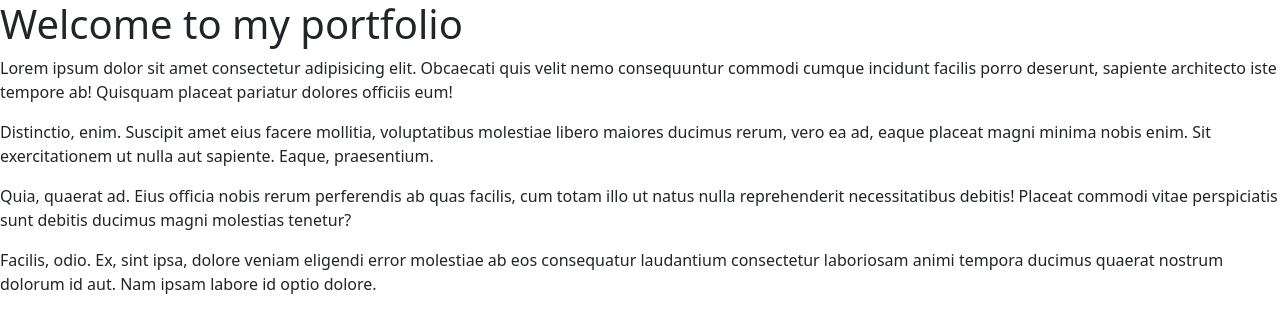
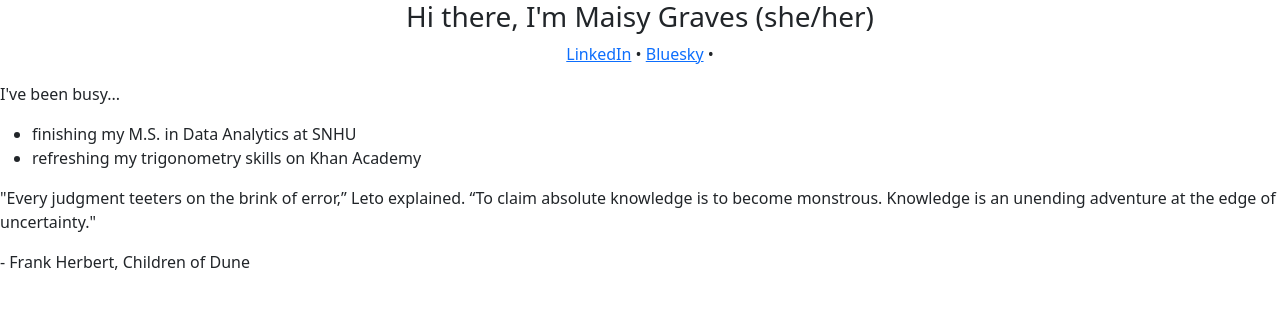
Before and after one commit to maisygraves/maisygraves, a plain HTML site: page index.html in a window 1280 px wide. Drawn offline with nearby package versions, Linux system fonts and the light colour scheme.

Commit message:
Update index.html

```diff
--- a/index.html
+++ b/index.html
@@ -7,11 +7,23 @@
     <title>Dictatel</title>
 </head>
 <body>
-    <h1>Welcome to my portfolio</h1>
-    <p>Lorem ipsum dolor sit amet consectetur adipisicing elit. Obcaecati quis velit nemo consequuntur commodi cumque incidunt facilis porro deserunt, sapiente architecto iste tempore ab! Quisquam placeat pariatur dolores officiis eum!</p>
-    <p>Distinctio, enim. Suscipit amet eius facere mollitia, voluptatibus molestiae libero maiores ducimus rerum, vero ea ad, eaque placeat magni minima nobis enim. Sit exercitationem ut nulla aut sapiente. Eaque, praesentium.</p>
-    <p>Quia, quaerat ad. Eius officia nobis rerum perferendis ab quas facilis, cum totam illo ut natus nulla reprehenderit necessitatibus debitis! Placeat commodi vitae perspiciatis sunt debitis ducimus magni molestias tenetur?</p>
-    <p>Facilis, odio. Ex, sint ipsa, dolore veniam eligendi error molestiae ab eos consequatur laudantium consectetur laboriosam animi tempora ducimus quaerat nostrum dolorum id aut. Nam ipsam labore id optio dolore.</p>
+ <h3 align="center">Hi there, I'm Maisy Graves (she/her)</h3>
+ <p align="center">
+   <a href="www.linkedin.com/in/maigraves">LinkedIn</a> •
+   <a href="https://bsky.app/profile/nuptia4.bsky.social">Bluesky</a> •
+ </p>
+    <p> </p>
+
+ <p>I've been busy...</p>
+ <ul>
+   <li>finishing my M.S. in Data Analytics at SNHU</li>
+   <li>refreshing my trigonometry skills on Khan Academy</li>
+ </ul>
+     <p> </p>
+     <p>"Every judgment teeters on the brink of error,” Leto explained. “To claim absolute knowledge is to become monstrous. Knowledge is an unending adventure at the edge of uncertainty."</p>
+     <p>    - Frank Herbert, Children of Dune</p>
+
+
     <script src="https://cdn.jsdelivr.net/npm/bootstrap@5.3.8/dist/js/bootstrap.bundle.min.js" integrity="sha384-FKyoEForCGlyvwx9Hj09JcYn3nv7wiPVlz7YYwJrWVcXK/BmnVDxM+D2scQbITxI" crossorigin="anonymous"></script>
 </body>
 </html>
```
